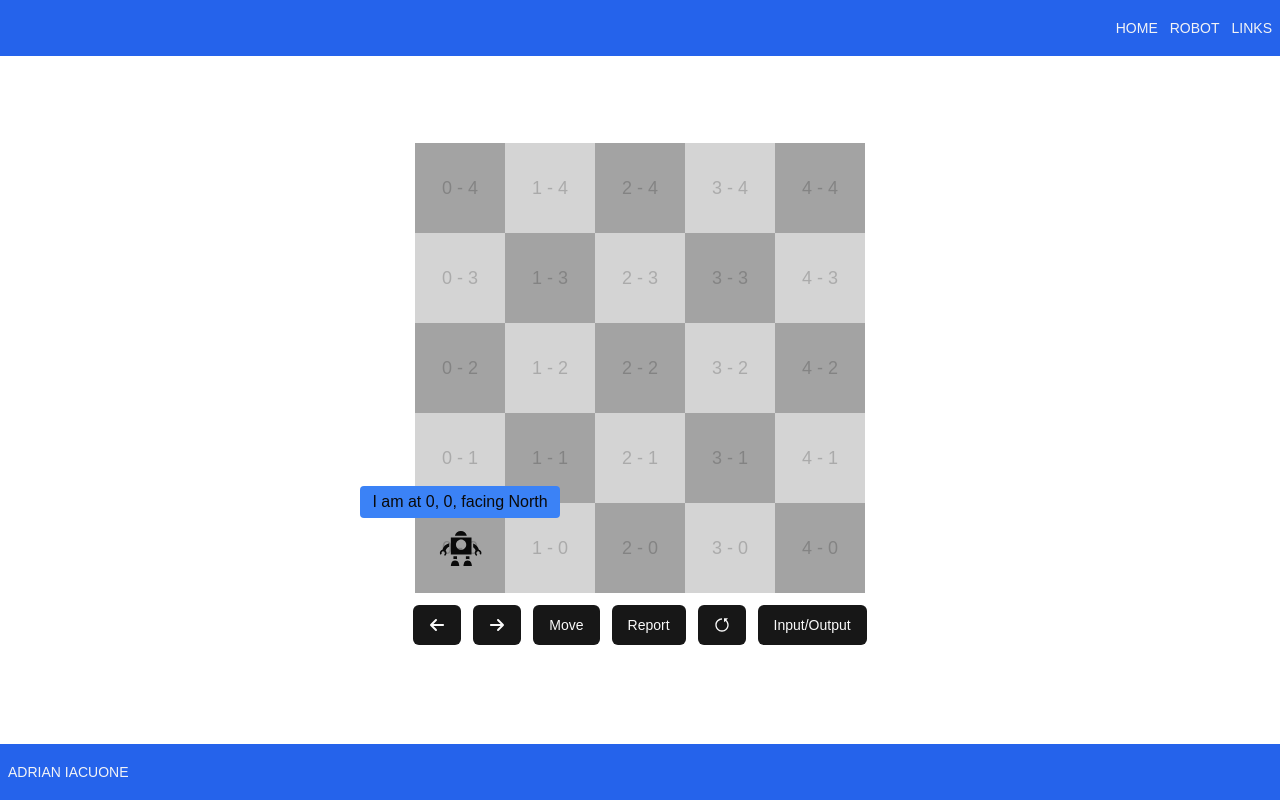
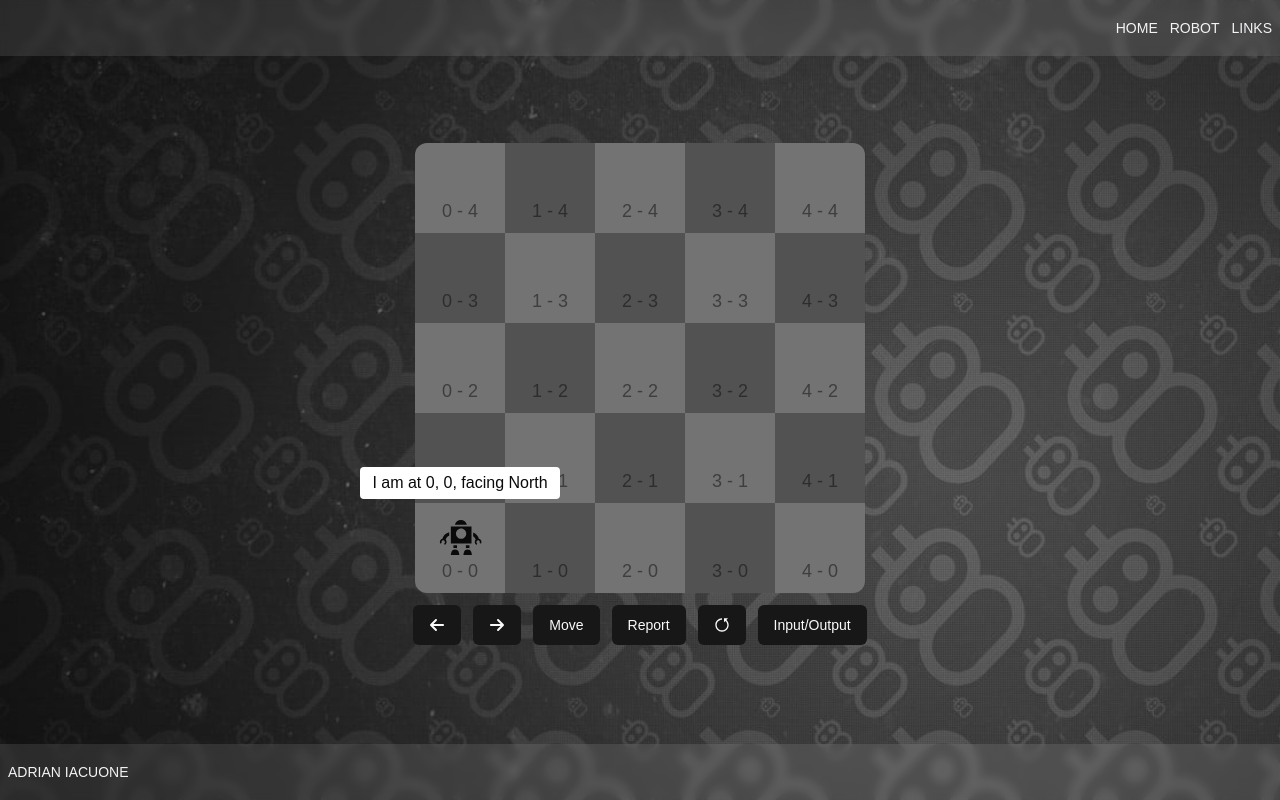
Before and after one commit to aiacuone/connexion-code-test, a Next.js app: page /robot in a window 1280 px wide. Both pictures are taken after a click on the button "Report". Built offline with nearby package versions, Linux system fonts and the light colour scheme.

Commit message:
styling new background container class

```diff
--- a/app/globals.css
+++ b/app/globals.css
@@ -89,3 +89,11 @@ body {
   scrollbar-width: none; /* Firefox */
   -ms-overflow-style: none; /* Internet Explorer 10+ */
 }
+
+.container {
+  @apply bg-white;
+  @apply p-4;
+  @apply rounded-xl;
+  @apply bg-opacity-50;
+  @apply backdrop-blur-sm;
+}
--- a/app/layout.tsx
+++ b/app/layout.tsx
@@ -29,7 +29,9 @@ export default function RootLayout({
     <html lang="en">
       <body
         className={`${geistSans.variable} ${geistMono.variable} antialiased`}>
-        <div className="h-[100dvh] stack">
+        <div
+          className="h-[100dvh] stack "
+          style={{ backgroundImage: 'url(/background.jpg)' }}>
           <Header />
           <div className="flex-1 p-2">{children}</div>
           <Footer />
--- a/app/links/page.tsx
+++ b/app/links/page.tsx
@@ -36,7 +36,7 @@ const LinksPage = () => {
   ]
   return (
     <div className="h-full center">
-      <div className="stack gap-3">
+      <div className="stack gap-3 container">
         <p>Feel free to reach out to me on any of the following platforms</p>
         <div className="stack gap-3">
           {links.map(({ label, icon, href, subLabel }) => (
--- a/app/page.tsx
+++ b/app/page.tsx
@@ -4,6 +4,7 @@ import Link from 'next/link'
 export default function Home() {
   return (
     <div className="h-full center stack gap-3">
+      <div className="container stack gap-3 center">
         <div className="stack">
           <p>Hello, Thank you for the opportunity to take on this task</p>
           <p>I greatly appreciate your time and appreciate any critiques</p>
@@ -12,5 +13,6 @@ export default function Home() {
           <Button>Go to Robot</Button>
         </Link>
       </div>
+    </div>
   )
 }
--- a/components/Footer.tsx
+++ b/components/Footer.tsx
@@ -1,6 +1,6 @@
 export const Footer = () => {
   return (
-    <div className="hstack bg-blue-600 h-14 items-center px-2 text-gray-100">
+    <div className="hstack bg-white bg-opacity-10 h-14 items-center px-2 text-gray-100 backdrop-blur-sm">
       <p className="text-sm">ADRIAN IACUONE</p>
     </div>
   )
--- a/components/Header.tsx
+++ b/components/Header.tsx
@@ -8,7 +8,7 @@ export const Header = () => {
   ]
 
   return (
-    <div className="hstack bg-blue-600 h-14 items-center justify-end px-2 text-gray-100 gap-3">
+    <div className="hstack bg-white bg-opacity-10 h-14 items-center justify-end px-2 text-gray-100 gap-3 backdrop-blur-sm">
       {links.map(({ href, label }) => (
         <Link key={href} href={href} className="text-gray-100 text-sm">
           {label}
--- a/components/Robot.tsx
+++ b/components/Robot.tsx
@@ -8,7 +8,7 @@ interface RobotProps {
 
 export const Robot: FC<RobotProps> = ({ robotAngle }) => {
   return (
-    <div className="absolute w-1/2 h-1/2">
+    <div className="absolute w-1/2 h-1/2 top-1 sm:top-3">
       <div className="relative center">
         <div style={{ transform: `rotate(${robotAngle}deg)` }}>
           <GiVintageRobot size="full" />
@@ -42,8 +42,8 @@ const Popover = () => {
     <>
       {showPopover && (
         <p
-          className={`absolute -top-10 w-auto z-10 ${
-            isReportPopoverOpen ? 'bg-blue-500' : 'bg-red-500'
+          className={`absolute -top-12 w-auto ${
+            isReportPopoverOpen ? 'bg-white' : 'bg-red-500'
           } rounded whitespace-nowrap px-3 py-1`}>
           {popoverText}
         </p>
--- a/components/Table.tsx
+++ b/components/Table.tsx
@@ -18,7 +18,8 @@ export const Table = () => {
           const showRobot = position.x === x && position.y === y
 
           const background =
-            index % 2 === 0 ? 'bg-neutral-400' : 'bg-neutral-300'
+            index % 2 === 0 ? 'bg-neutral-500' : 'bg-neutral-600'
+
           const robotAngles: Record<Directions_enum, string> = {
             [Directions_enum.North]: '0',
             [Directions_enum.East]: '90',
@@ -27,12 +28,22 @@ export const Table = () => {
           }
           const robotAngle = robotAngles[position.f]
 
+          const rounded =
+            index === 0
+              ? 'rounded-tl-xl'
+              : index === 4
+              ? 'rounded-tr-xl'
+              : index === 20
+              ? 'rounded-bl-xl'
+              : index === 24
+              ? 'rounded-br-xl'
+              : ''
           return (
             <div
               id={`${x}${y}`}
               key={`${index} table position`}
-              className={`flex-1 ${background} center relative`}>
-              <p className="opacity-20 text-sm sm:text-lg">
+              className={`flex-1 ${background} ${rounded} center relative`}>
+              <p className="opacity-50 text-sm sm:text-lg absolute bottom-2">
                 {x} - {y}
               </p>
               {showRobot && <Robot robotAngle={robotAngle} />}
```
Also changed, not shown: public/background.jpg (added). Lines whose indentation alone changed are shown as unchanged.
